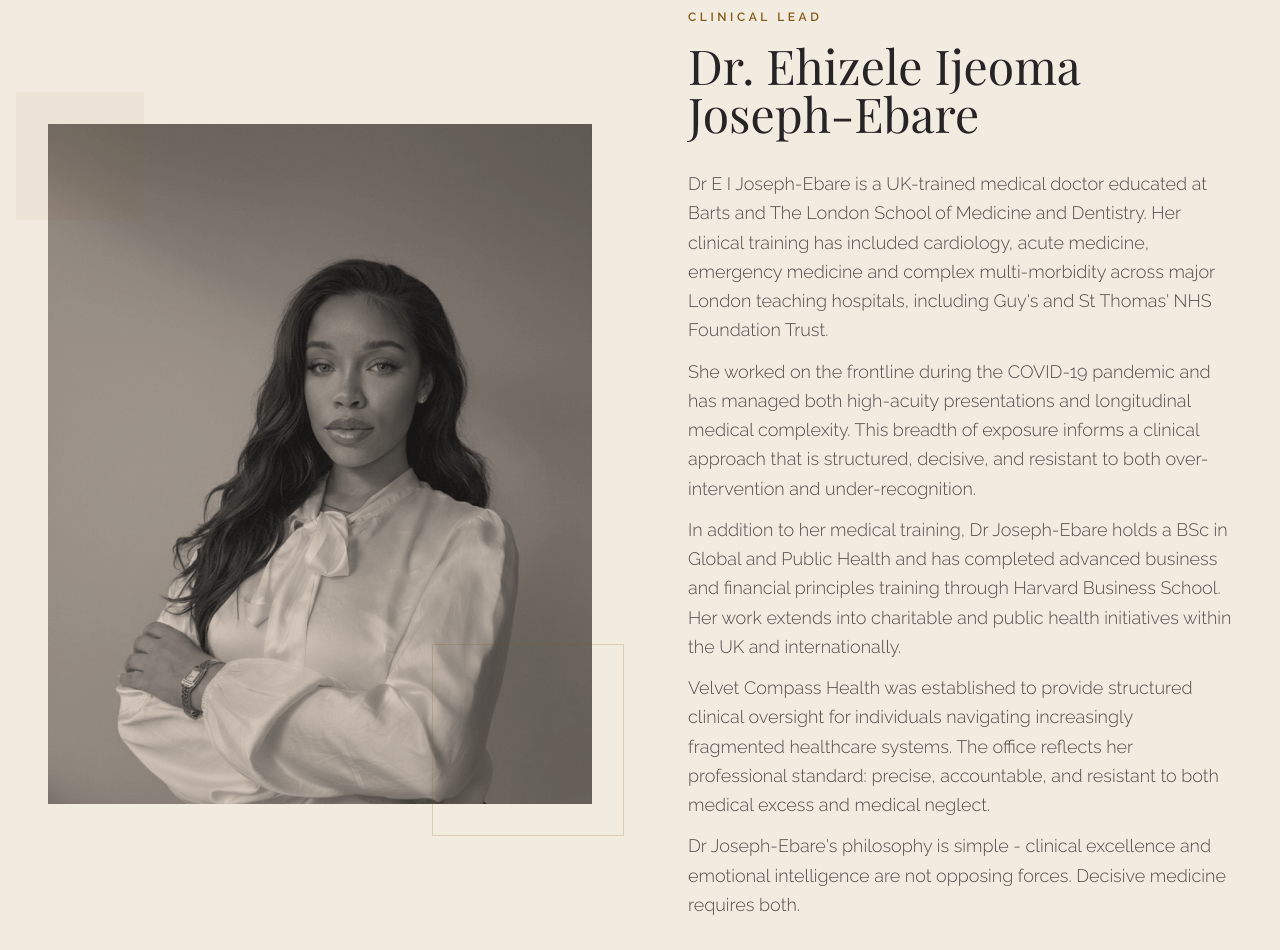
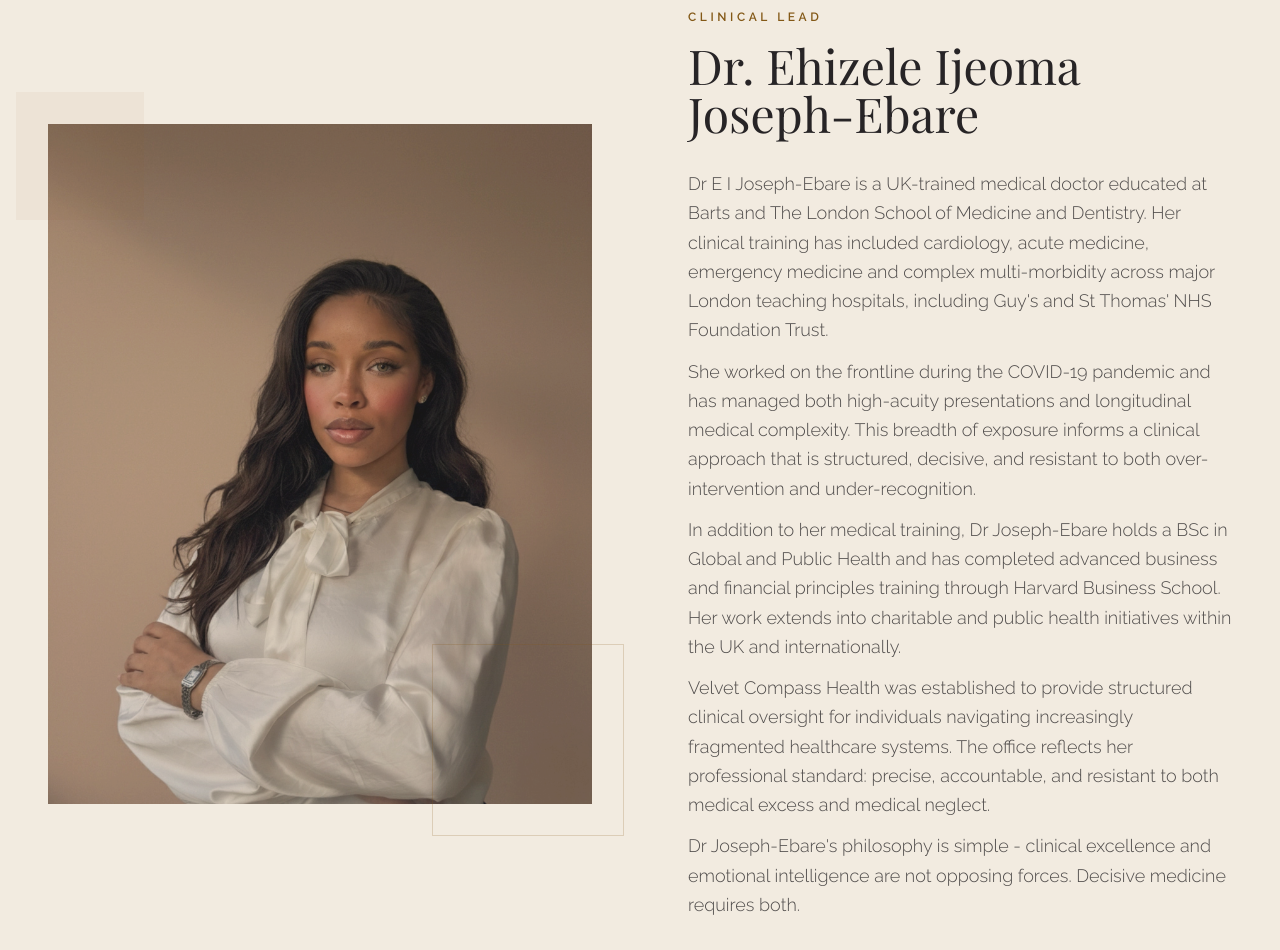
Before and after one commit to Rexdomine/VelvetCompassHealth, a React (Vite) app: page / in a window 1280 px wide. Shown: the part 2820-3770 px from the top of the page. Built offline with nearby package versions, Linux system fonts and the light colour scheme; a web font is replaced by a local one.

Commit message:
style: remove grayscale filter from clinical lead portrait

```diff
--- a/src/App.jsx
+++ b/src/App.jsx
@@ -458,7 +458,7 @@ function App() {
               <div className="w-full aspect-[4/5] bg-background-alt dark:bg-surface-dark relative">
                 <img
                   alt="Portrait of Dr. E I Joseph-Ebare"
-                  className="w-full h-full object-cover grayscale mix-blend-multiply dark:mix-blend-normal opacity-90"
+                  className="w-full h-full object-cover mix-blend-multiply dark:mix-blend-normal opacity-90"
                   src="/images/founder-portrait-new.jpg"
                 />
                 <div className="absolute -bottom-8 -right-8 w-48 h-48 border border-primary/20 dark:border-white/10 z-0" />
```
